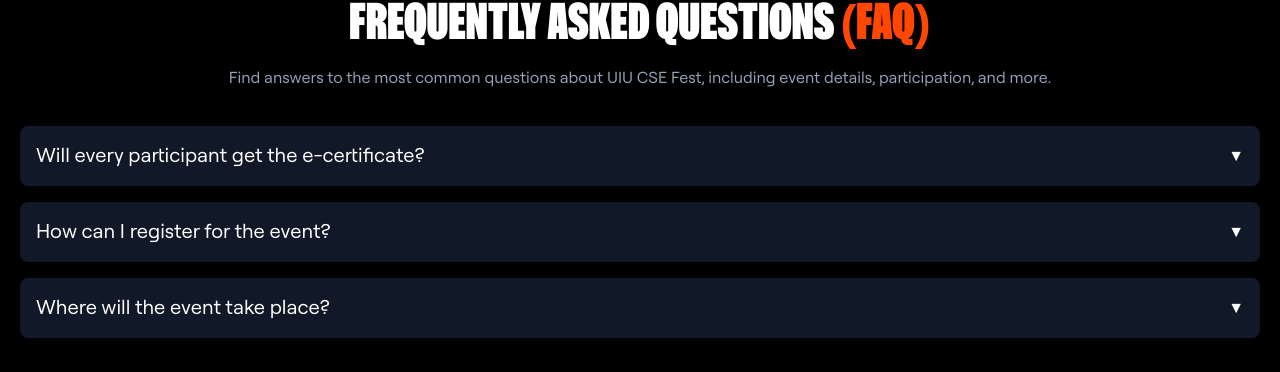
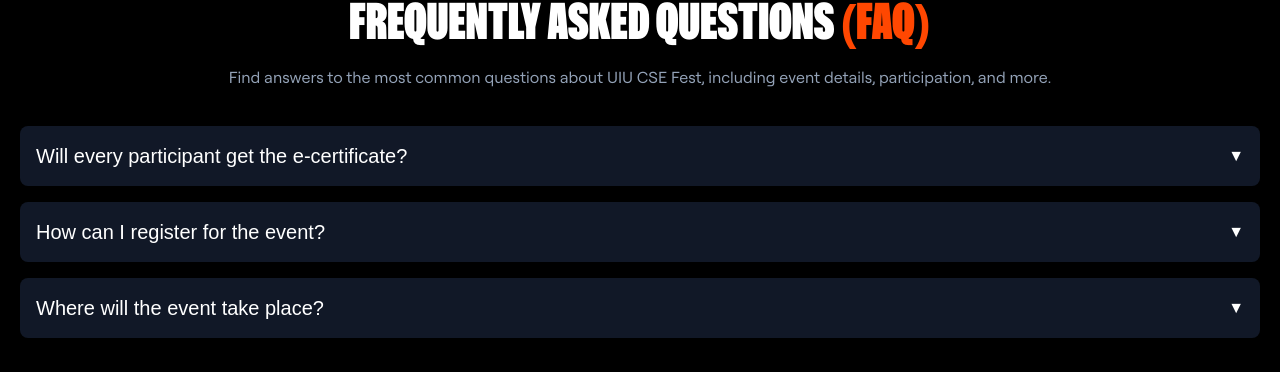
Before and after one commit to RuntimeError30/UIU-CSE-FEST-2025-Final-Repository, a React (Vite) app: page / in a window 1280 px wide. Shown: the part 7062-7434 px from the top of the page. Built offline with nearby package versions, Linux system fonts and the light colour scheme; a web font is replaced by a local one.

Commit message:
font style change in faq section

```diff
--- a/src/components/FAQ.jsx
+++ b/src/components/FAQ.jsx
@@ -46,7 +46,7 @@
                                 className="flex justify-between items-center cursor-pointer"
                                 onClick={() => toggleFAQ(index)}
                             >
-                                <h2 className="text-xl font-robert-regular font-medium text-white">{faq.question}</h2>
+                                <h2 className=" text-sm md:text-xl  font-medium text-white">{faq.question}</h2>
                                 <span
                                     className={`transition-transform ${
                                         openIndex === index ? "rotate-180" : "rotate-0"
@@ -56,7 +56,7 @@
                                 </span>
                             </div>
                             {openIndex === index && (
-                                <div className="mt-2 font-robert-regular text-slate-400">
+                                <div className="text-sm mt-2 font-robert-regular text-slate-400">
                                     <p>{faq.answer}</p>
                                 </div>
                             )}
```
